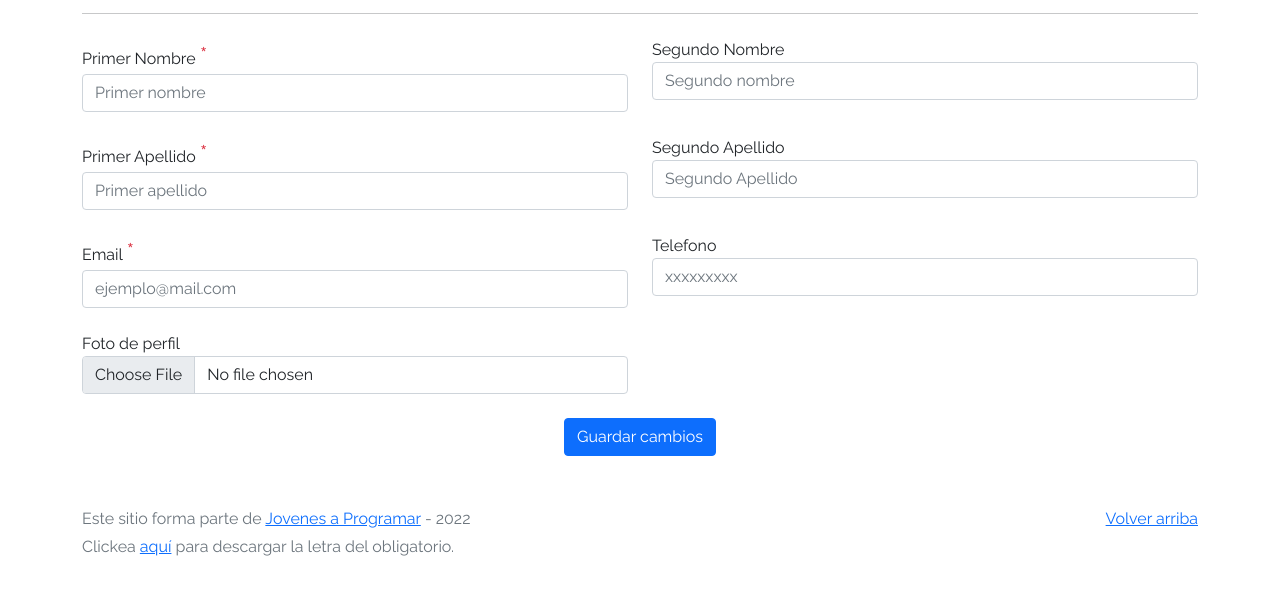
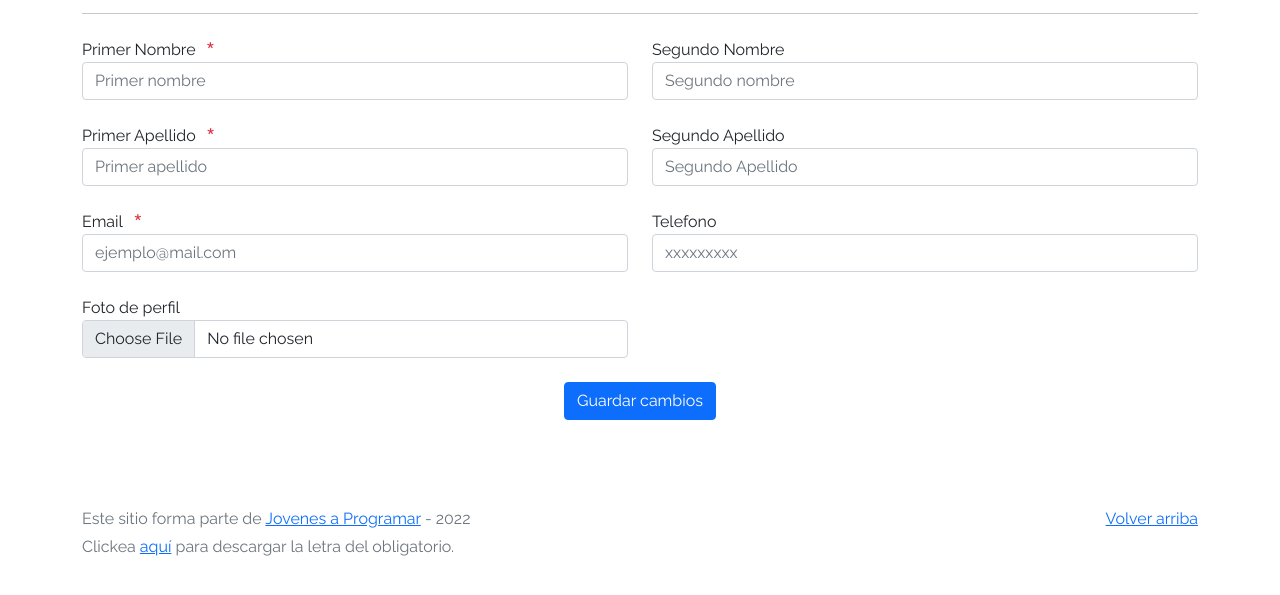
Before and after one commit to sebadio/JAP-Workspace, a plain HTML site: page my-profile.html in a window 1280 px wide. Shown: the part 187-782 px from the top of the page. Drawn offline with Linux system fonts and the light colour scheme; sample sign-in values are in the browser's storage.

Commit message:
arreglada inconsistencia de rows en my-profile.html

```diff
--- a/css/styles.css
+++ b/css/styles.css
@@ -206,3 +206,17 @@ a.custom-card:hover {
   align-items: center;
   transition: all 100ms ease-in-out;
 }
+
+.asterisco {
+  position: relative;
+  width: max-content;
+}
+
+.asterisco::after {
+  content: "*";
+  position: absolute;
+  right: -1rem;
+  top: -0.5rem;
+  color: #dc3545;
+  font-size: 2rem;
+}
--- a/my-profile.html
+++ b/my-profile.html
@@ -96,9 +96,11 @@
           <div class="row mt-4">
             <div class="col-lg-6">
               <div>
-                <label for="firstName"
-                  >Primer Nombre <span class="text-danger fs-4">*</span></label
-                >
+                <label
+                  for="firstName"
+                  class="d-flex align-items-center gap-1 asterisco"
+                  >Primer Nombre <small class="text-danger"></small
+                ></label>
                 <input
                   placeholder="Primer nombre"
                   class="form-control"
@@ -134,10 +136,11 @@
           <div class="row mt-4">
             <div class="col-lg-6">
               <div>
-                <label for="firstLastName"
-                  >Primer Apellido
-                  <span class="text-danger fs-4">*</span></label
-                >
+                <label
+                  for="firstLastName"
+                  class="d-flex align-items-center gap-1 asterisco"
+                  >Primer Apellido <small class="text-danger"></small
+                ></label>
                 <input
                   placeholder="Primer apellido"
                   class="form-control"
@@ -173,9 +176,11 @@
           <div class="row mt-4">
             <div class="col-lg-6">
               <div>
-                <label for="email"
-                  >Email <span class="text-danger fs-4">*</span></label
-                >
+                <label
+                  for="email"
+                  class="d-flex align-items-center gap-1 asterisco"
+                  >Email <small class="text-danger"></small
+                ></label>
                 <input
                   placeholder="ejemplo@mail.com"
                   class="form-control"
@@ -215,8 +220,8 @@
             <div class="col-lg-6">
               <label for="fotoPerfil">Foto de perfil</label>
               <input
+                class="d-flex align-items-center gap-1 form-control"
                 accept="image/*"
-                class="form-control"
                 type="file"
                 name="fotoPerfil"
                 id="fotoPerfil"
```
